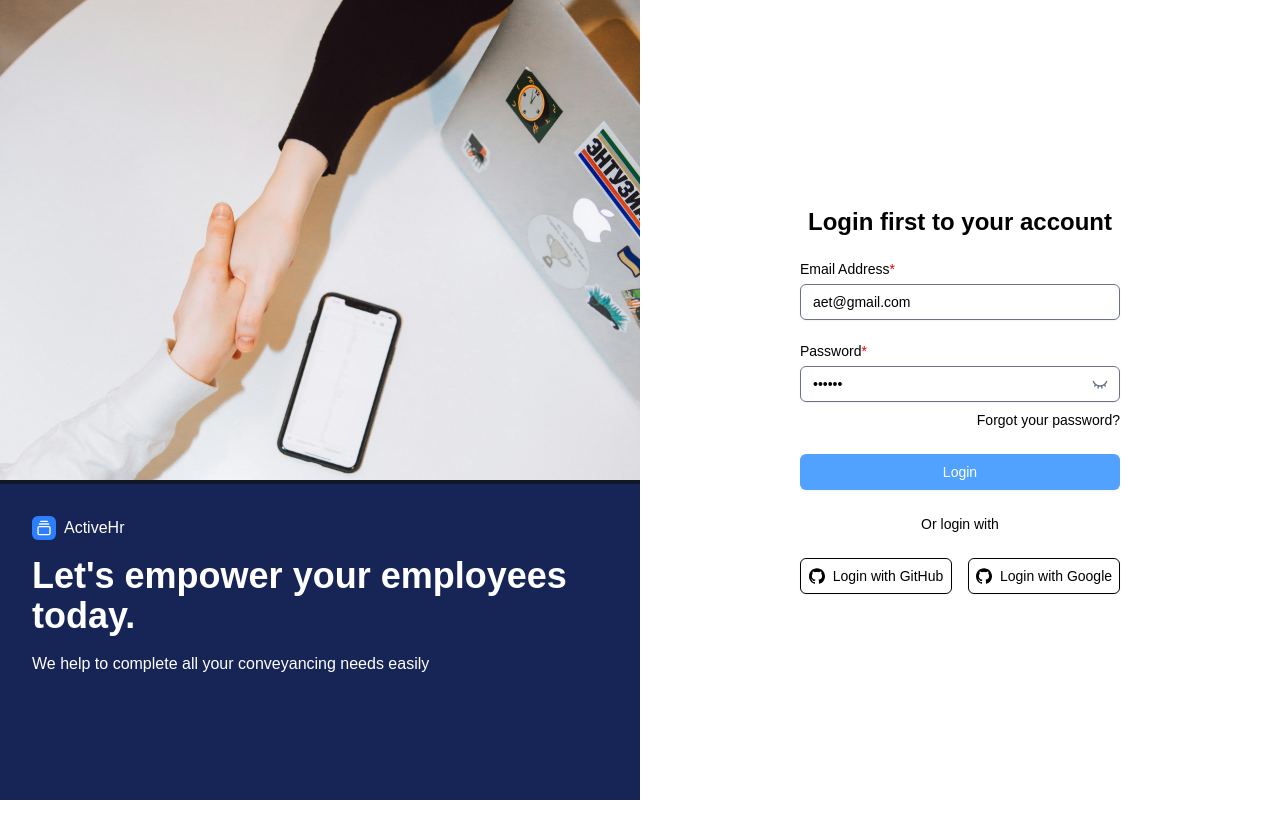
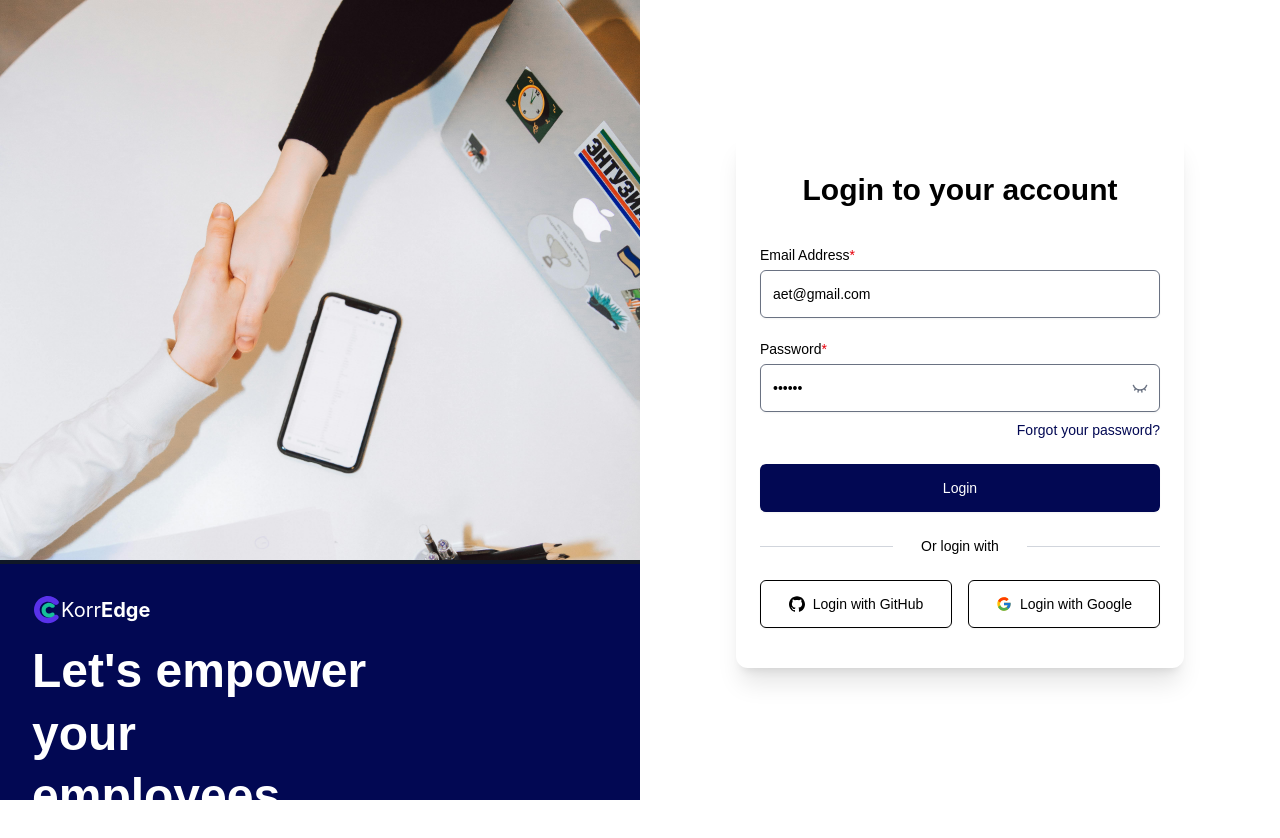
Before and after one commit to alameenbalogun/circleSoft, a Next.js app: page /login in a window 1280 px wide. Shown: the top 838 px of the page. Before the commit the page ends 800 px from the top, so only its background shows below. Built offline with nearby package versions, Linux system fonts and the light colour scheme.

Commit message:
fix login component

```diff
--- a/src/app/login/page.jsx
+++ b/src/app/login/page.jsx
@@ -12,22 +12,40 @@ export default function LoginPage() {
           alt="Image"
           className="absolute z-10 inset-0 h-full w-full object-cover dark:brightness-[0.2] dark:grayscale"
         />
-        <div className="absolute h-[40%] bg-muted/50 z-40 bottom-0 bg-blue-950 w-full border-t-4 border-gray-900 flex flex-col gap-4 p-8" >
-          <div className="flex gap-2 md:justify-start">
-            <a href="#" className="flex items-center  gap-2 font-medium text-white text-base">
+
+        <div className="absolute h-[30%] bg-muted/50 z-40 bottom-0 bg-[#020853] w-full border-t-4 border-gray-900 flex flex-col gap-4 p-8">
+          {/* <div className="flex gap-2 md:justify-start mb-4">
+            <a
+              href="#"
+              className="flex items-center  gap-2 font-medium text-white text-base"
+            >
               <div className="flex h-6 w-6 items-center justify-center rounded-md bg-blue-500 text-blue bg-blue-500-foreground">
                 <GalleryVerticalEnd className="size-4" />
               </div>
               ActiveHr
             </a>
-          </div>{" "}
-          <h1 className="text-white text-4xl font-semibold">Let's empower your employees today.</h1>
-          <p className="text-white text-base">We help to complete all your conveyancing needs easily</p>
+          </div>{" "} */}
+          <div className="flex gap-1 items-center">
+            <div className="flex justify-center items-center">
+              <img src="./logo-1.svg" alt="Side Logo" className="" />
+              <img src="./logo.svg" alt="Center Logo" className="-ml-[18px]" />
+            </div>
+
+            <h3 className="text-xl font-sans text-white">
+              Korr<span className="font-bold">Edge</span>
+            </h3>
+          </div>
+          <h1 className="text-white text-5xl w-3/5 font-semibold mb-3 leading-[1.3]">
+            Let's empower your employees today.
+          </h1>
+          <p className="text-white text-base font-light">
+            We help to complete all your conveyancing needs easily
+          </p>
         </div>
       </div>
       <div className="flex flex-col gap-4 p-6 md:p-10">
         <div className="flex flex-1 items-center justify-center">
-          <div className="w-full max-w-xs">
+          <div className="w-full max-w-md">
             <LoginForm />
           </div>
         </div>
--- a/src/components/LoginForm.jsx
+++ b/src/components/LoginForm.jsx
@@ -7,6 +7,7 @@ import { Label } from "./ui/label";
 import { useState } from "react";
 import { Eye, EyeClosed } from "lucide-react";
 import { useRouter } from "next/navigation";
+import { FcGoogle } from "react-icons/fc";
 
 export function LoginForm({ className, ...props }) {
   const router = useRouter();
@@ -35,11 +36,14 @@ export function LoginForm({ className, ...props }) {
   return (
     <form
       onSubmit={handleSubmit}
-      className={cn("flex flex-col gap-6", className)}
+      className={cn(
+        "flex flex-col gap-6 shadow-xl rounded-xl py-10 px-6 w-full",
+        className
+      )}
       {...props}
     >
       <div className="flex flex-col items-center gap-2 text-center">
-        <h1 className="text-2xl font-bold">Login first to your account</h1>
+        <h1 className="text-3xl font-bold mb-4">Login to your account</h1>
       </div>
       <div className="grid gap-6">
         <div className="grid gap-2">
@@ -55,7 +59,7 @@ export function LoginForm({ className, ...props }) {
             }
             placeholder="input your registered email"
             required
-            className="placeholder:text-gray-500 placeholder:text-sm text-black outline-none focus:outline-none focus:ring-2 focus:ring-green-500 focus:border-none"
+            className="placeholder:text-gray-500 placeholder:text-sm h-12 text-black outline-none focus:outline-none focus:ring-2 focus:ring-green-300 focus:border-none"
           />
         </div>
         <div className="grid gap-2">
@@ -72,11 +76,11 @@ export function LoginForm({ className, ...props }) {
               }
               placeholder="input your registered password"
               required
-              className="placeholder:text-gray-500 placeholder:text-sm text-black outline-none focus:outline-none focus:ring-2 focus:ring-green-500 focus:border-none"
+              className="placeholder:text-gray-500 placeholder:text-sm h-12 text-black outline-none focus:outline-none focus:ring-2 focus:ring-green-300 focus:border-none"
             />
             <button
               onClick={handleShowPassword}
-              className="absolute right-2 top-1/2 -translate-y-1/2 rounded-md p-1 text-gray-500 hover:text-gray-700 cursor-pointer"
+              className="absolute right-2 top-1/2 -translate-y-1/2  rounded-md p-1 text-gray-500 hover:text-gray-700 cursor-pointer"
             >
               {showPassword ? (
                 <Eye width={16} height={16} />
@@ -88,24 +92,26 @@ export function LoginForm({ className, ...props }) {
 
           <a
             href="#"
-            className="ml-auto text-sm underline-offset-4 hover:underline"
+            className="ml-auto text-sm underline-offset-4 hover:underline text-[#020853] font-medium"
           >
             Forgot your password?
           </a>
         </div>
         <Button
           type="submit"
-          className="w-full bg-blue-400 text-white hover:scale-[1.1] transition-all duration-500 ease-in hover:bg-blue-500 cursor-pointer"
+          className="w-full bg-[#020853] text-white hover:scale-[1.02] h-12 transition-all duration-500 ease-in hover:opacity-80 cursor-pointer"
         >
           Login
         </Button>
-        <div className="relative text-center text-sm ">
+        <div className="relative text-center text-sm w-full flex justify-between items-center">
+          <hr className="w-1/3 h-[1px] text-gray-300" />
           <span className="relative z-10 bg-background px-2 text-muted-foreground">
             Or login with
           </span>
+          <hr className="w-1/3 h-[1px] text-gray-300" />
         </div>
         <div className="grid grid-cols-2 gap-4">
-          <Button variant="outline" className="w-full cursor-pointer">
+          <Button variant="outline" className="w-full cursor-pointer h-12">
             <svg xmlns="http://www.w3.org/2000/svg" viewBox="0 0 24 24">
               <path
                 d="M12 .297c-6.63 0-12 5.373-12 12 0 5.303 3.438 9.8 8.205 11.385.6.113.82-.258.82-.577 0-.285-.01-1.04-.015-2.04-3.338.724-4.042-1.61-4.042-1.61C4.422 18.07 3.633 17.7 3.633 17.7c-1.087-.744.084-.729.084-.729 1.205.084 1.838 1.236 1.838 1.236 1.07 1.835 2.809 1.305 3.495.998.108-.776.417-1.305.76-1.605-2.665-.3-5.466-1.332-5.466-5.93 0-1.31.465-2.38 1.235-3.22-.135-.303-.54-1.523.105-3.176 0 0 1.005-.322 3.3 1.23.96-.267 1.98-.399 3-.405 1.02.006 2.04.138 3 .405 2.28-1.552 3.285-1.23 3.285-1.23.645 1.653.24 2.873.12 3.176.765.84 1.23 1.91 1.23 3.22 0 4.61-2.805 5.625-5.475 5.92.42.36.81 1.096.81 2.22 0 1.606-.015 2.896-.015 3.286 0 .315.21.69.825.57C20.565 22.092 24 17.592 24 12.297c0-6.627-5.373-12-12-12"
@@ -114,13 +120,14 @@ export function LoginForm({ className, ...props }) {
             </svg>
             Login with GitHub
           </Button>
-          <Button variant="outline" className="w-full cursor-pointer">
-            <svg xmlns="http://www.w3.org/2000/svg" viewBox="0 0 24 24">
+          <Button variant="outline" className="w-full cursor-pointer h-12">
+            {/* <svg xmlns="http://www.w3.org/2000/svg" viewBox="0 0 24 24">
               <path
                 d="M12 .297c-6.63 0-12 5.373-12 12 0 5.303 3.438 9.8 8.205 11.385.6.113.82-.258.82-.577 0-.285-.01-1.04-.015-2.04-3.338.724-4.042-1.61-4.042-1.61C4.422 18.07 3.633 17.7 3.633 17.7c-1.087-.744.084-.729.084-.729 1.205.084 1.838 1.236 1.838 1.236 1.07 1.835 2.809 1.305 3.495.998.108-.776.417-1.305.76-1.605-2.665-.3-5.466-1.332-5.466-5.93 0-1.31.465-2.38 1.235-3.22-.135-.303-.54-1.523.105-3.176 0 0 1.005-.322 3.3 1.23.96-.267 1.98-.399 3-.405 1.02.006 2.04.138 3 .405 2.28-1.552 3.285-1.23 3.285-1.23.645 1.653.24 2.873.12 3.176.765.84 1.23 1.91 1.23 3.22 0 4.61-2.805 5.625-5.475 5.92.42.36.81 1.096.81 2.22 0 1.606-.015 2.896-.015 3.286 0 .315.21.69.825.57C20.565 22.092 24 17.592 24 12.297c0-6.627-5.373-12-12-12"
                 fill="currentColor"
               />
-            </svg>
+            </svg> */}
+            <FcGoogle />
             Login with Google
           </Button>
         </div>
```
